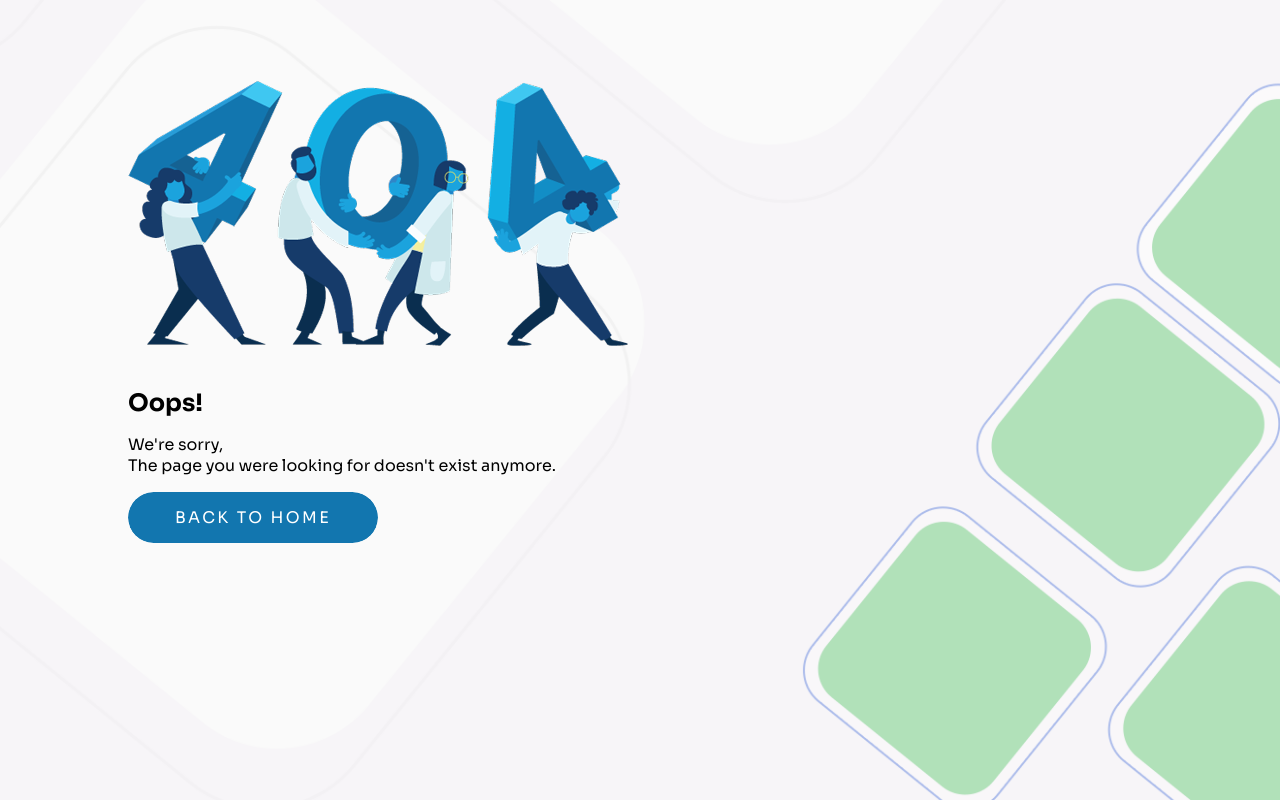
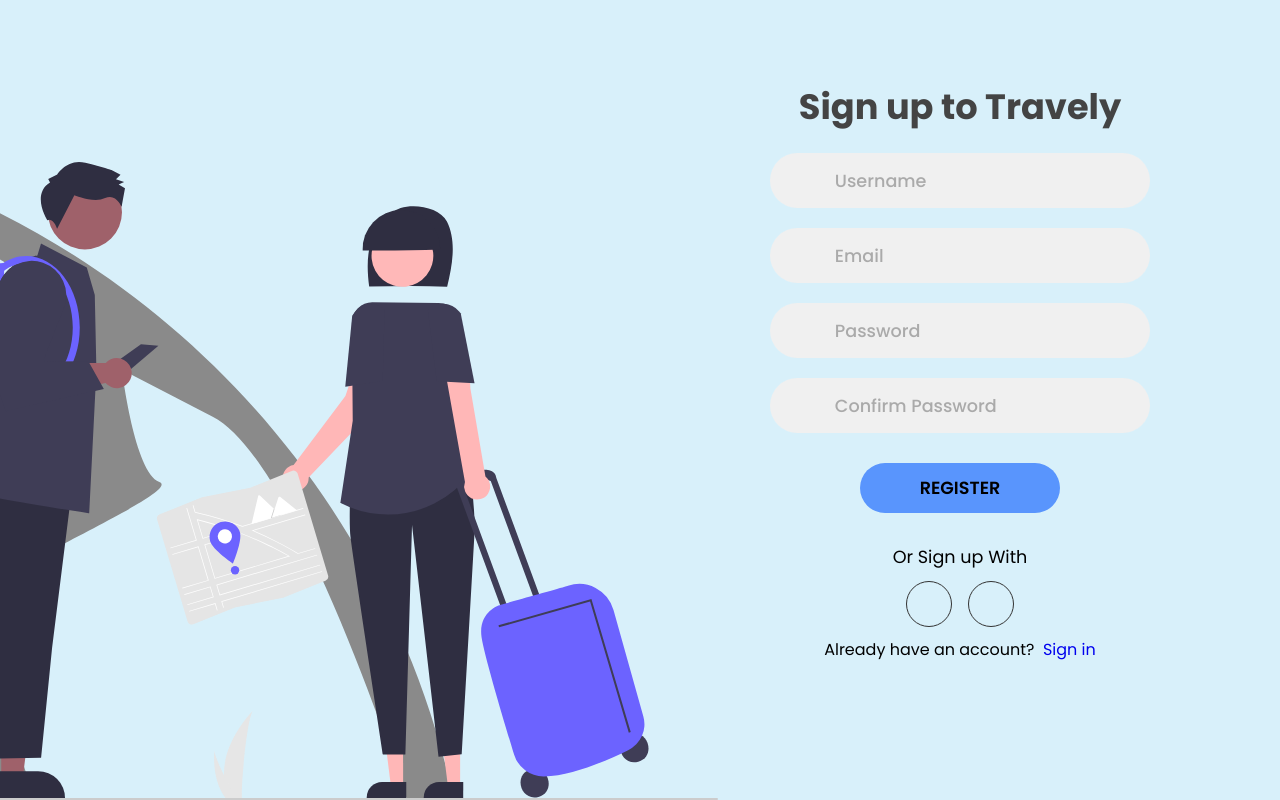
Before and after one commit to eren1106/Travely-Frontend, a React (Create React App) app: page /register in a window 1280 px wide. Built offline with nearby package versions, Linux system fonts and the light colour scheme.

Commit message:
update login & register & password reset pages
transform html to react

```diff
--- a/src/App.js
+++ b/src/App.js
@@ -2,14 +2,19 @@
 import Post from "./pages/Post";
 import NotFound from "./pages/NotFound";
 import Home from "./pages/Home";
+import Login from "./pages/Login";
+import Register from "./pages/Register"
 import Analytics from "./pages/Analytics";
+import ForgetPassword from "./pages/ForgetPassword"
 
 
 function App() {
   return (
     <div>
       <Routes>
-        <Route path="/" element={<Home />} />
+        <Route path="/login" element={<Login />} />
+        <Route path="/register" element={<Register />} />
+        <Route path="/forgetPassword" element={<ForgetPassword />} />
         <Route path="/post/:id" element={<Post />} />
         <Route path="/analytics" element={<Analytics />} />
         <Route path="*" element={<NotFound />} />
--- /dev/null
+++ b/src/pages/ForgetPassword.jsx
@@ -0,0 +1,43 @@
+import React from 'react'
+import styles from '../styles/registerLogin.module.css';
+import { Link } from 'react-router-dom';
+
+const ForgetPassword = () => {
+  return (
+    <div className={styles.registerLoginBody}>
+        <div className={styles.loginContainer}>
+            <div className={styles.formContainer}>
+                <div className={styles.signinSignup}>
+                    <form action="" className={styles.signInForm} id="password-reset-form" autocomplete="off">
+                        <h2 className={styles.title}>Reset Password</h2>
+                        <div className={styles.inputField}>
+                            <i className="fas fa-user"></i>
+                            <input type="text" name="email" placeholder="Email" required />
+                        </div>
+                        <div className={styles.inputField}>
+                            <i className="fas fa-lock"></i>
+                            <input type="password" name="new-password" placeholder="New Password" required />
+                        </div>
+                        <div className={styles.inputField}>
+                            <i className="fas fa-lock"></i>
+                            <input type="password" name="confirm-password" placeholder="Confirm Password" required />
+                        </div>
+                        <div className={styles.backToLoginLink}>
+                          <p className={styles.backToLoginLinkText}>
+                            <Link to="/login">Back to Login</Link>
+                          </p>
+                        </div>
+                        <input type="submit" value="Reset" className={`${styles.btn} ${styles.solid}`} />
+                    </form>
+                </div>
+            </div>
+            <div className={styles.panelsContainer}></div>
+            <div className={styles.panelsTopContainer}></div>
+        </div>
+        <script src="scripts/password-reset.js"></script>
+        <script src="https://kit.fontawesome.com/64d58efce2.js" crossorigin="anonymous"></script>
+    </div>
+  )
+}
+
+export default ForgetPassword
--- a/src/pages/Login.jsx
+++ b/src/pages/Login.jsx
@@ -1,26 +1,28 @@
 import React from 'react';
-import '../styles/register-login.css';
+import styles from '../styles/registerLogin.module.css';
 import { Link } from 'react-router-dom';
 
 const Login = () => {
 
-  const [email, setEmail] = useState('');
-  const [password, setPassword] = useState('');
+
+  // const [email, setEmail] = useState('');
+  // const [password, setPassword] = useState('');
 
   const handleLogin = (e) => {
     e.preventDefault();
     // Perform login logic here
 
-    console.log('Logged in:', email, password);
+    // console.log('Logged in:', email, password);
   };
 
   return (
-    <div className="container">
-      <div classNameName="forms-container">
-        <div classNameName="signin-signup">
-          <form action="" className="sign-in-form" id="login-form" autocomplete="off">
-            <h2 className="title">Sign in to Travely</h2>
-            <div className="input-field">
+    <div className={styles.registerLoginBody}>
+      <div className={styles.loginContainer}>
+        <div className={styles.formContainer}>
+          <div className={styles.signinSignup}>
+            <form action="" className={styles.signInForm} id="login-form" autoComplete="off">
+              <h2 className={styles.title}>Sign in to Travely</h2>
+              <div className={styles.inputField}>
                 <i className="fas fa-user"></i>
                 <input
                   type="email"
@@ -29,7 +31,7 @@
                   required
                 />
               </div>
-            <div className="input-field">
+              <div className={styles.inputField}>
                 <i className="fas fa-lock"></i>
                 <input
                   type="password"
@@ -38,34 +40,36 @@
                   required
                 />
               </div>
-            <div className="forget-password-link">
-              <p className="forget-password-link-text">
-                <Link to='/forgetPassword' href="password-reset.html">Forget Password?</Link>
+              <div className={styles.forgetPasswordLink}>
+                <p className={styles.forgetPasswordLinkText}>
+                  <Link to="/forgetPassword" href="password-reset.html">Forget Password?</Link>
                 </p>
               </div>
 
-            <input onClick={handleLogin} type="submit" value="Login" className="btn solid" />
+              <input onClick={handleLogin} type="submit" value="Login" className={`${styles.btn} ${styles.solid}`}/>
 
-            <p className="social-text">Or Sign in With</p>
-            <div className="social-media">
-              <a href="country.html" className="social-icon">
+              <p className={styles.socialText}>Or Sign in With</p>
+              <div className={styles.socialMedia}>
+                <a href="country.html" className={styles.socialIcon}>
                   <i className="fab fa-facebook-f"></i>
                 </a>
-              <a href="country.html" className="social-icon">
+                <a href="country.html" className={styles.socialIcon}>
                   <i className="fab fa-google"></i>
                 </a>
               </div>
-            <div className="signin-signup-link">
-              <p className="signin-signup-text">
+              <div className={styles.signinSignupLink}>
+                <p className={styles.signinSignupText}>
                   Don't have an account? &nbsp;
-                <a href="register.html">Sign up</a>
+                  <Link to="/register">Sign up</Link>
                 </p>
               </div>
             </form>
           </div>
         </div>
-      <div className="panels-container"></div>
-      <div className="panels-top-container"></div>
+        <div className={styles.panelsContainer}></div>
+        <div className={styles.panelsTopContainer}></div>
+      </div>
+      <script src="https://kit.fontawesome.com/64d58efce2.js" crossorigin="anonymous"></script>
     </div>
   )
 }
--- a/src/pages/Register.jsx
+++ b/src/pages/Register.jsx
@@ -1,52 +1,58 @@
 import React from 'react';
-import '../styles/register-login.css';
+import styles from '../styles/registerLogin.module.css';
 import { Link } from 'react-router-dom';
 
 const Register = () => {
+
+
   return (
-    <div class="container">
-            <div class="forms-container">
-                <div class="signin-signup sign-up-group">
-                    <form action="" class="" id="register-form" autocomplete="off">
-                        <h2 class="title">Sign up to Travely</h2>
-                        <div class="input-field">
-                            <i class="fas fa-user"></i>
+    <div className={styles.registerLoginBody}>
+        <div className={styles.loginContainer}>
+                <div className={styles.formContainer}>
+                    <div className={`${styles.signinSignup} ${styles.signUpGroup}`}>
+                        <form action="" id="register-form" autocomplete="off">
+                            <h2 className={styles.title}>Sign up to Travely</h2>
+                            <div className={styles.inputField}>
+                                <i className="fas fa-user"></i>
                                 <input type="text" name="username" placeholder="Username" required />
                             </div>
 
-                        <div class="input-field">
-                            <i class="fas fa-user"></i>
+                            <div className={styles.inputField}>
+                                <i className="fas fa-user"></i>
                                 <input type="email" name="email" placeholder="Email" required />
                             </div>
-                        <div class="input-field">
-                            <i class="fas fa-lock"></i>
+                            <div className={styles.inputField}>
+                                <i className="fas fa-lock"></i>
                                 <input type="password" name="password" placeholder="Password" required />
                             </div>
-                        <div class="input-field">
-                            <i class="fas fa-lock"></i>
+                            <div className={styles.inputField}>
+                                <i className="fas fa-lock"></i>
                                 <input type="password" name="confirm-password" placeholder="Confirm Password" required />
                             </div>
-                        <input type="submit" value="Register" class="btn solid" id="sign-up-btn" />
-                        <p class="social-text">Or Sign up With</p>
-                        <div class="social-media">
-                            <a href="#" class="social-icon">
-                                <i class="fab fa-facebook-f"></i>
+                            <input type="submit" value="Register" className={`${styles.btn} ${styles.solid}`} id="sign-up-btn" />
+                            <p className={styles.socialText}>Or Sign up With</p>
+                            <div className={styles.socialMedia}>
+                                <a href="#" className={styles.socialIcon}>
+                                    <i className="fab fa-facebook-f"></i>
                                 </a>
-                            <a href="#" class="social-icon">
-                                <i class="fab fa-google"></i>
+                                <a href="#" className={styles.socialIcon}>
+                                    <i className="fab fa-google"></i>
                                 </a>
                             </div>
-                        <div class="signin-signup-link">
-                            <p class="signin-signup-text">
+                            <div className={styles.signinSignupLink}>
+                                <p className={styles.signinSignupText}>
                                     Already have an account? &nbsp;
-                                <a href="login.html">Sign in</a>
+                                    <Link to="/login">Sign in</Link>
                                 </p>
                             </div>
                         </form>
                     </div>
                 </div>
-            <div class="panels-container"></div>
-            <div class="panels-top-container"></div>
+                <div className={styles.panelsContainer}></div>
+                <div className={styles.panelsTopContainer}></div>
+
+            </div>
+            <script src="https://kit.fontawesome.com/64d58efce2.js" crossorigin="anonymous"></script>
         </div>
   )
 }
--- a/src/styles/register-login.css
+++ b/src/styles/registerLogin.module.css
@@ -1,16 +1,16 @@
 @import url("https://fonts.googleapis.com/css2?family=Poppins:wght@200;300;400;500;600;700;800&display=swap");
 
-* {
+.loginContainer {
     padding: 0; /* eliminate all margin and padding first */
     margin: 0;
     box-sizing: border-box; /* include any border and papdding */
 }
 
-body, input {
+.loginContainer, input {
     font-family: 'Poppins', sans-serif;
 }
 
-.container {
+.registerLoginBody {
     position: relative; /* relative position */
     width: 100%;
     min-height: 100vh; /* minimum height of an element */
@@ -19,29 +19,38 @@
     overflow: hidden;
 }
 
-.panels-container {
+.loginContainer {
+    position: relative; /* relative position */
+    width: 100%;
+    min-height: 100vh; /* minimum height of an element */
+    /* occupy 100 percent of the web browser's viewport height */
+    background-color: #D8F0FA;
+    overflow: hidden;
+}
+
+.panelsContainer {
     position: absolute;
     width: 100%;
     height: 100%;
-    background-image: url(../assets/ali-test.svg);
+    background-image: url(../../public/assets/ali-test.svg);
     /* background-image: url(../assets/world.svg); */
     background-repeat: no-repeat;
     background-position: -1000px top;
     z-index: 1;
 }
 
-.panels-top-container {
+.panelsTopContainer {
     position: absolute;
     width: 60%;
     height: 100%;
-    background-image: url(../assets/travelers.svg);
+    background-image: url(../../public/assets/travelers.svg);
     /* background-image: url(../assets/world.svg); */
     background-repeat: no-repeat;
     background-position: bottom center;
     z-index: 1;
 }
 
-.form-container {
+.formContainer {
     position: absolute;
     width: 100%;
     height: 100%;
@@ -49,7 +58,7 @@
     left: 0;
 }
 
-.signin-signup {
+.signinSignup {
     position: absolute;
     top: 15%;
     left: 50%;
@@ -57,7 +66,7 @@
     z-index: 2;
 }
 
-.sign-up-group {
+.signUpGroup {
     top: 10%;
 }
 
@@ -73,7 +82,7 @@
     margin-bottom: 10px;
 }
 
-.input-field {
+.inputField {
     max-width: 380px;
     width: 100%;
     height: 55px;
@@ -86,14 +95,14 @@
     padding: 0 .7rem;
 }
 
-.input-field i {
+.inputField i {
     text-align: center;
     line-height: 55px; /* make it center */
     color: #acacac;
     font-size: 1.1rem;
 }
 
-.input-field input {
+.inputField input {
     background: none;
     border: none; /* normal border*/
     outline: none; /* border when click */
@@ -105,7 +114,7 @@
 
 
 
-.input-field input::placeholder {
+.inputField input::placeholder {
     color: #aaa;
     font-weight: 500;
 }
@@ -129,26 +138,26 @@
     background-color: #9146FF;
 }
 
-.social-text,
-.signin-signup-text {
+.socialText,
+.signiSignupText {
     padding: .7rem 0;
     font-size: 1.1rem;
 }
 
-.social-media,
-.signin-signup-link {
+.socialMedia,
+.signinSignupLink {
     display: flex;
     justify-content: center;
 }
-.forget-password-link {
+.forgetPasswordLink {
     display: flex;
     justify-content: end;
 }
-.signin-signup-link {
+.signinSignupLink {
     margin-top: 10px;
 }
 
-.social-icon {
+.socialIcon {
     height: 46px;
     width: 46px;
     font-size: 1.1rem;
@@ -162,15 +171,15 @@
     border-radius: 46px;;
 }
 
-.social-icon:hover {
+.socialIcon:hover {
     color: #9146FF;
     border-color: #4481eb;
 }
 
 @media (max-width: 1500px) {
 
-    .panels-container,
-    .panels-top-container {
+    .panelsContainer,
+    .panelsTopContainer {
         /* width: 50%; */
         /* background-image: none; */
         /* transform: translate(-20%, 0%); */
@@ -179,7 +188,7 @@
         /* transition: .3s .3s ease-in-out; */
     }
 
-    /* .panels-container:before {
+    /* .panelsContainer:before {
         transform: translate(-10%, 0%);
         transition: .5s 0.4s ease-in-out;
     } */
@@ -187,8 +196,8 @@
 
 @media (max-width: 1300px) {
 
-    .panels-container,
-    .panels-top-container {
+    .panelsContainer,
+    .panelsTopContainer {
         width: 100%;
         /* background-image: none; */
         /* transform: translate(-40%, 0%); */
@@ -200,8 +209,8 @@
 
 @media (max-width: 1000px) {
 
-    .panels-container,
-    .panels-top-container {
+    .panelsContainer,
+    .panelsTopContainer {
         /* background-image: none; */
         transform: translate(-40%, 0%);
         /* background-position: -1400px center; */
@@ -215,23 +224,23 @@
       min-height: 800px;
       height: 100vh;
     }
-    .signin-signup {
+    .signinSignup {
       width: 100%;
       top: 80%;
       transform: translate(-50%, -100%);
       /* transition: .5s 0.4s ease-in-out; */
     }
 
-    .signin-signup,
-    .container.sign-up-mode .signin-signup {
+    .signiSignup,
+    .container.signUpMode .signinSignup {
       left: 50%;
     }
 
-    .panels-container {
+    .panelsContainer {
         background-image: none;
     }
 
-    .panels-top-container {
+    .panelsTopContainer {
         background-image: none;
     }
 }
```
Lines whose indentation alone changed are shown as unchanged.
